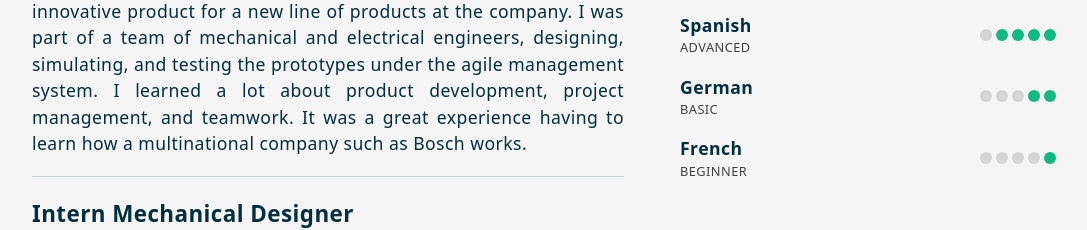
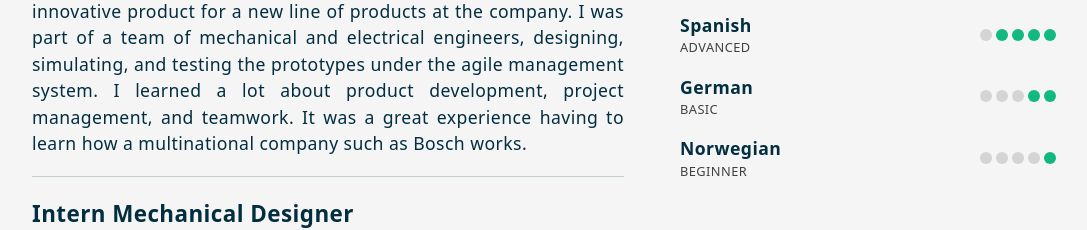
Before and after one commit to Braandt/resume, a React (Vite) app: page / in a window 1280 px wide. Shown: the part 1320-1550 px from the top of the page, without its empty margins (96-1183 px from the left). Built offline with nearby package versions, Linux system fonts and the light colour scheme.

Commit message:
Update Languages.jsx

```diff
--- a/src/components/Languages.jsx
+++ b/src/components/Languages.jsx
@@ -7,7 +7,7 @@ export default function Languages() {
         { language: 'English', level: 'Bilingual', score: 5 },
         { language: 'Spanish', level: 'Advanced', score: 4 },
         { language: 'German', level: 'Basic', score: 2 },
-        { language: 'French', level: 'Beginner', score: 1 },
+        { language: 'Norwegian', level: 'Beginner', score: 1 },
     ]
 
     return (
```
